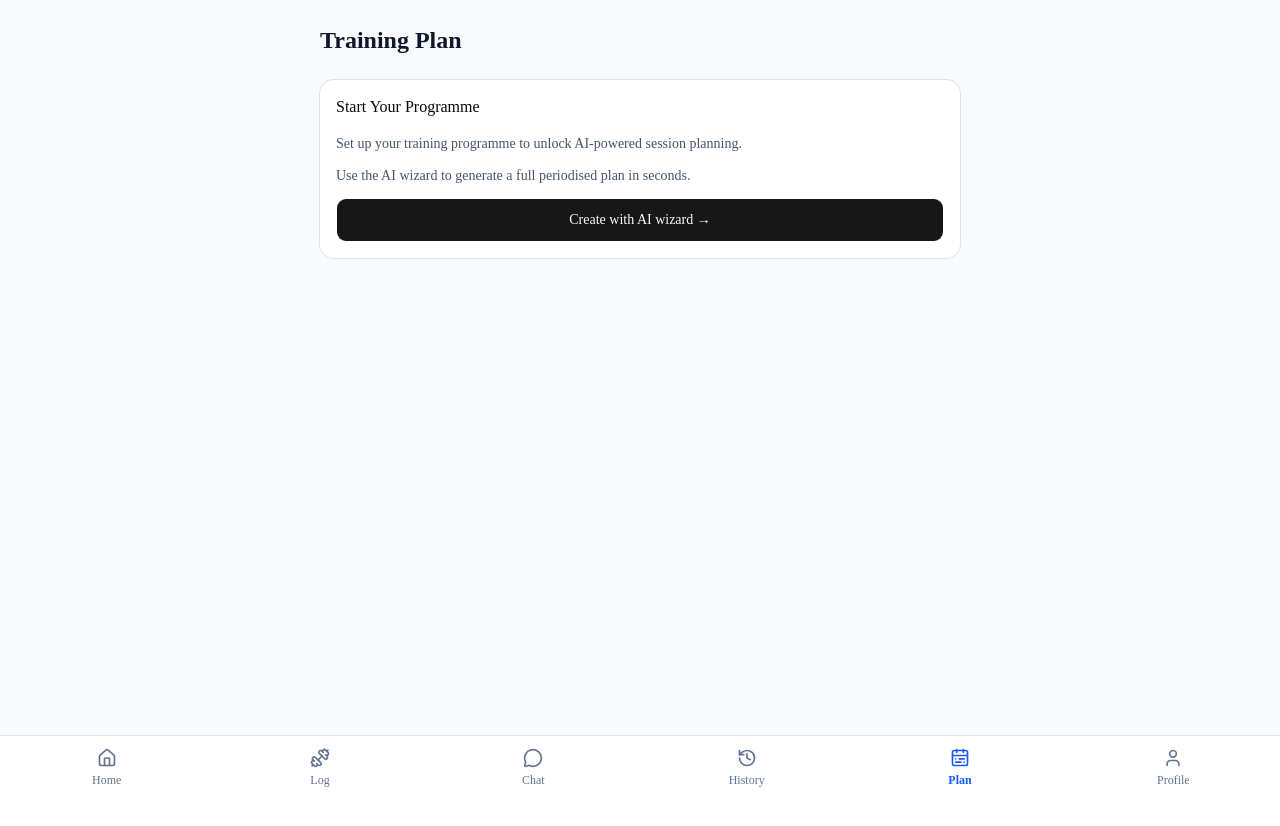
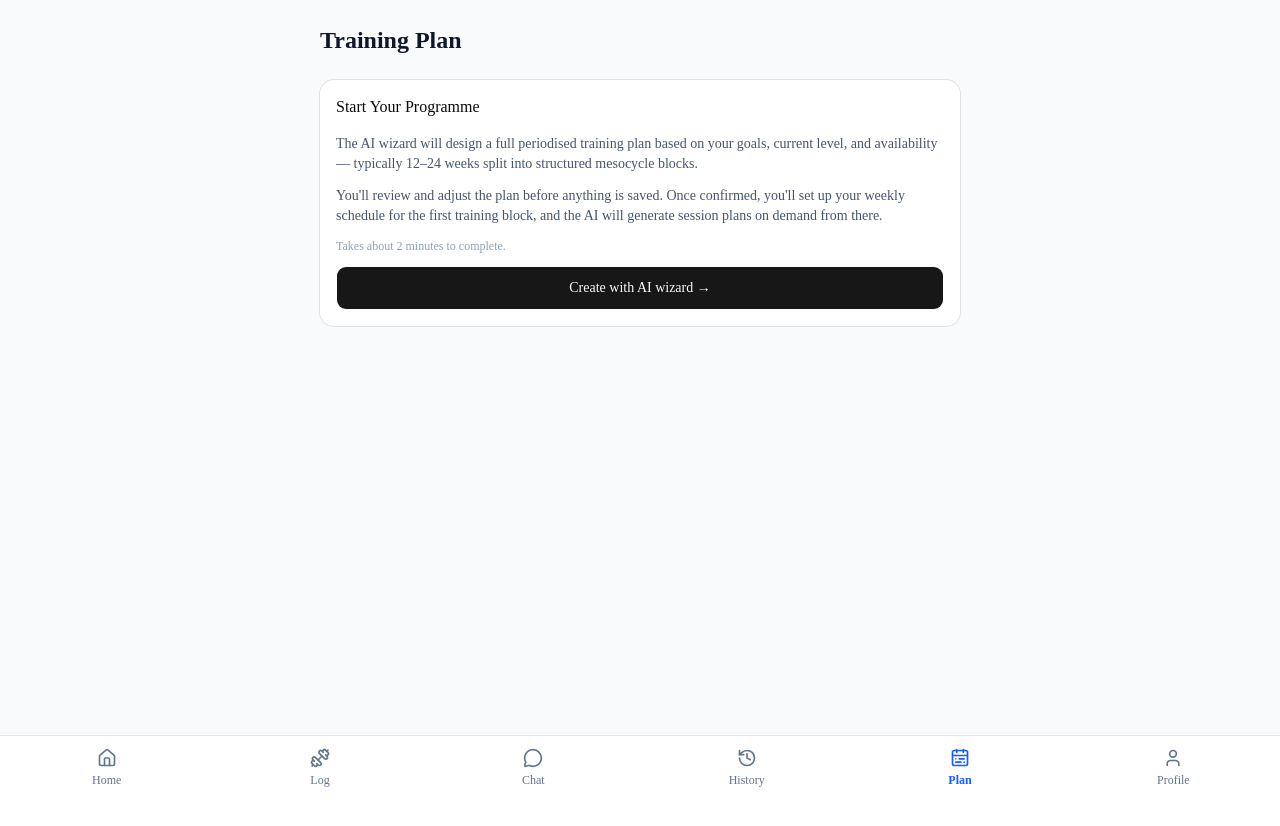
Before and after one commit to quzle/climbing-coach, a Next.js app: page /programme in a window 1280 px wide. Shown: the top 826 px of the page. Built offline with nearby package versions, Linux system fonts and the light colour scheme; no server answers; the database is empty.

Commit message:
ux: plan page UI tweaks

```diff
--- a/src/app/programme/[programmeId]/setup-week/page.tsx
+++ b/src/app/programme/[programmeId]/setup-week/page.tsx
@@ -297,8 +297,13 @@ export default function SetupWeekPage(): React.JSX.Element {
       }
 
       // Create planned session records for the full mesocycle (fast — no AI calls).
+      // Pass planned_start so sessions begin from the mesocycle start, not today.
       try {
-        await fetch('/api/planned-sessions/generate', { method: 'POST' })
+        await fetch('/api/planned-sessions/generate', {
+          method: 'POST',
+          headers: { 'Content-Type': 'application/json' },
+          body: JSON.stringify({ week_start: mesocycle.planned_start }),
+        })
       } catch {
         // Non-fatal: redirect regardless; sessions can be retried
       }
--- a/src/app/programme/page.tsx
+++ b/src/app/programme/page.tsx
@@ -201,11 +201,16 @@ export default function ProgrammePage(): React.JSX.Element {
             </CardHeader>
             <CardContent className="space-y-3 text-sm text-slate-600">
               <p>
-                Set up your training programme to unlock AI-powered session planning.
+                The AI wizard will design a full periodised training plan based on your goals,
+                current level, and availability — typically 12–24 weeks split into structured
+                mesocycle blocks.
               </p>
               <p>
-                Use the AI wizard to generate a full periodised plan in seconds.
+                You&apos;ll review and adjust the plan before anything is saved. Once confirmed,
+                you&apos;ll set up your weekly schedule for the first training block, and the AI
+                will generate session plans on demand from there.
               </p>
+              <p className="text-xs text-slate-400">Takes about 2 minutes to complete.</p>
               <Button asChild className="min-h-[44px] w-full">
                 <Link href="/programme/new">Create with AI wizard →</Link>
               </Button>
@@ -217,14 +222,13 @@ export default function ProgrammePage(): React.JSX.Element {
         {/* Has programme                                                       */}
         {/* ------------------------------------------------------------------ */}
         {!isLoading && !error && snapshot?.currentProgramme && (
-          <div className="space-y-3">
+          <div className="space-y-6">
 
             {/* Active plan */}
+            <div>
+              <h2 className="mb-2 text-sm font-semibold uppercase tracking-wide text-slate-400">Active plan</h2>
               <Card>
                 <CardContent className="pt-4 pb-4">
-                <p className="mb-1 text-xs font-semibold uppercase tracking-wide text-slate-400">
-                  Active plan
-                </p>
                   <p className="text-lg font-bold text-slate-900">
                     {snapshot.currentProgramme.name}
                   </p>
@@ -238,6 +242,7 @@ export default function ProgrammePage(): React.JSX.Element {
                   </p>
                 </CardContent>
               </Card>
+            </div>
 
             {/* Setup-week CTA */}
             {snapshot.activeMesocycle && snapshot.currentWeeklyTemplate.length === 0 && (
@@ -259,6 +264,8 @@ export default function ProgrammePage(): React.JSX.Element {
 
             {/* Mesocycles — all blocks in chronological order */}
             {allMesocycles && allMesocycles.length > 0 && (
+              <div>
+              <h2 className="mb-2 text-sm font-semibold uppercase tracking-wide text-slate-400">Mesocycles</h2>
               <div className="space-y-2">
                 {allMesocycles.map((meso) => {
                   const isActive = meso.id === snapshot.activeMesocycle?.id
@@ -322,15 +329,15 @@ export default function ProgrammePage(): React.JSX.Element {
                   )
                 })}
               </div>
+              </div>
             )}
 
             {/* Upcoming sessions */}
             {snapshot.upcomingPlannedSessions.length > 0 && (
+              <div>
+              <h2 className="mb-2 text-sm font-semibold uppercase tracking-wide text-slate-400">Upcoming Sessions</h2>
               <Card>
-                <CardHeader>
-                  <CardTitle>Upcoming Sessions</CardTitle>
-                </CardHeader>
-                <CardContent>
+                <CardContent className="pt-4">
                   <div className="max-h-[480px] overflow-y-auto">
                     <ul className="divide-y divide-slate-100">
                       {(extraSessions ?? snapshot.upcomingPlannedSessions).map((s) => {
@@ -424,6 +431,7 @@ export default function ProgrammePage(): React.JSX.Element {
                   </div>
                 </CardContent>
               </Card>
+              </div>
             )}
           </div>
         )}
--- a/src/services/training/sessionGenerator.ts
+++ b/src/services/training/sessionGenerator.ts
@@ -56,7 +56,10 @@ export async function generatePlannedSessionsForActiveMesocycle(
   fromDateStr?: string,
 ): Promise<ApiResponse<PlannedSession[]>> {
   try {
-    const fromDate = fromDateStr ? parseIsoDateUtc(fromDateStr) : todayUtcDate()
+    // Use the later of the provided start date and today — no point generating sessions in the past.
+    const requestedDate = fromDateStr ? parseIsoDateUtc(fromDateStr) : todayUtcDate()
+    const today = todayUtcDate()
+    const fromDate = requestedDate > today ? requestedDate : today
 
     // Fetch the mesocycle first so we can use planned_end as the range boundary.
     const mesocycleResult = await getActiveMesocycle()
```
Lines whose indentation alone changed are shown as unchanged.
